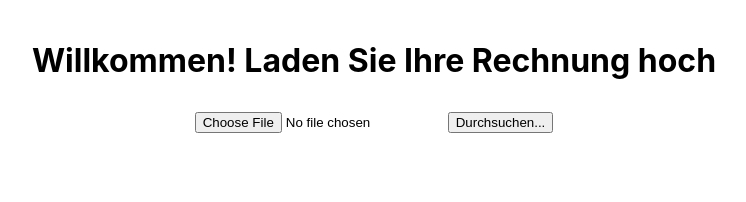
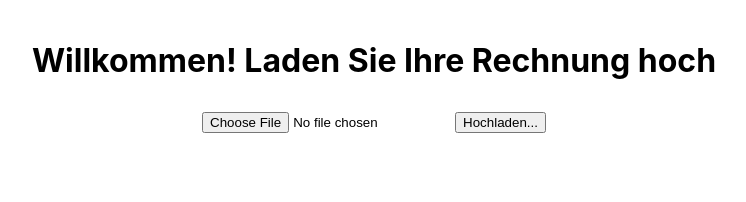
Before and after one commit to VolkerSellner/rechnungs-app, a React (Create React App) app in the folder frontend/my-app/: page / in a window 1280 px wide. Shown: the top 202 px of the page, without its empty margins (266-1012 px from the left). Built offline with nearby package versions, Linux system fonts and the light colour scheme.

Commit message:
User Story 1: Kundendaten hochlade lokal . Frontend.

```diff
--- a/frontend/my-app/src/App.js
+++ b/frontend/my-app/src/App.js
@@ -48,7 +48,7 @@ function App() {
                     accept=".xlsx, .xls" // Nur Excel-Dateien erlauben
                     style={{ margin: "10px 0" }}
                 />
-                <button type="submit">Durchsuchen...</button>
+                <button type="submit">Hochladen...</button>
             </form>
             {message && <p style={{ color: "green" }}>{message}</p>}
             {error && <p style={{ color: "red" }}>{error}</p>}
```
